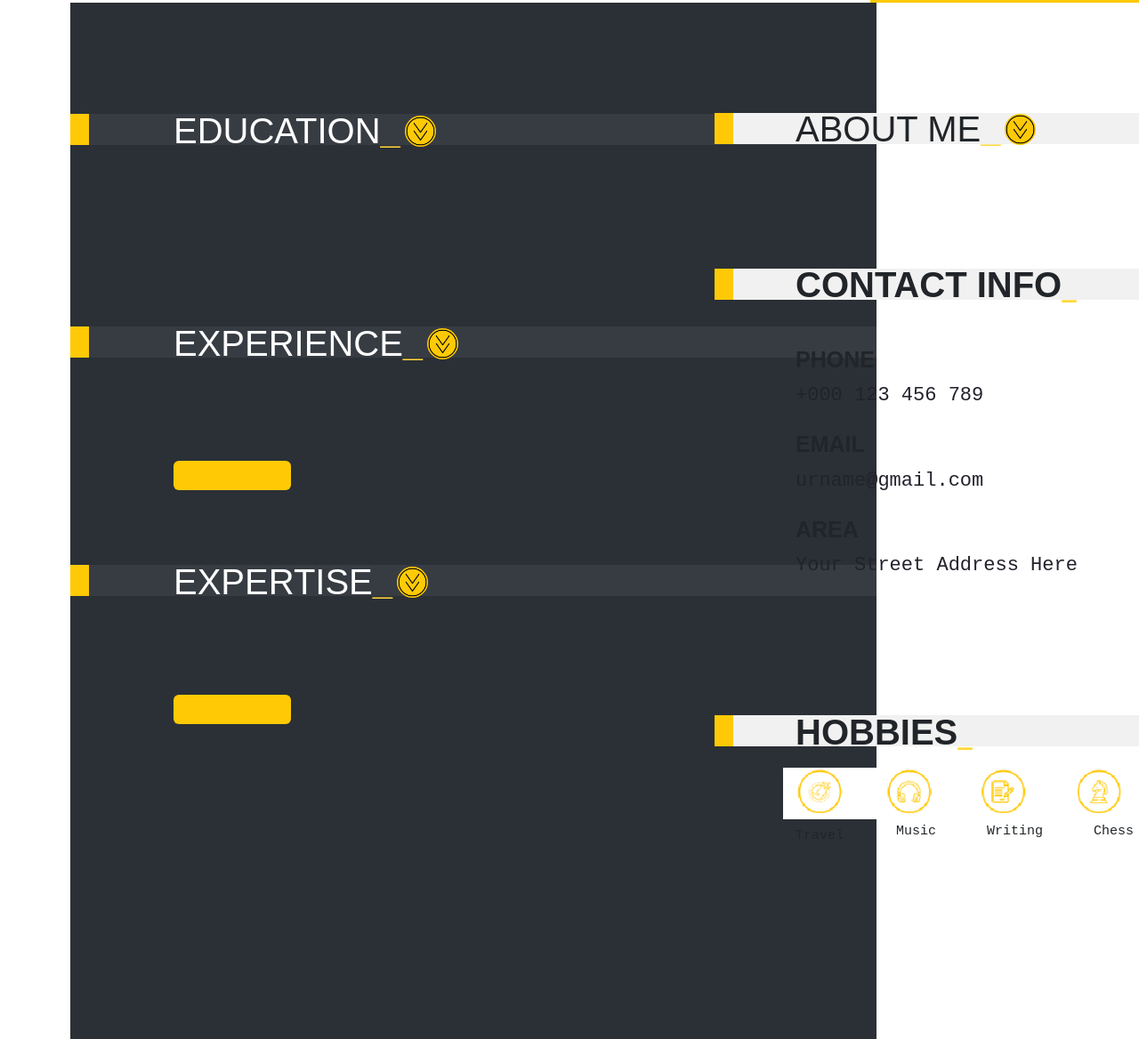
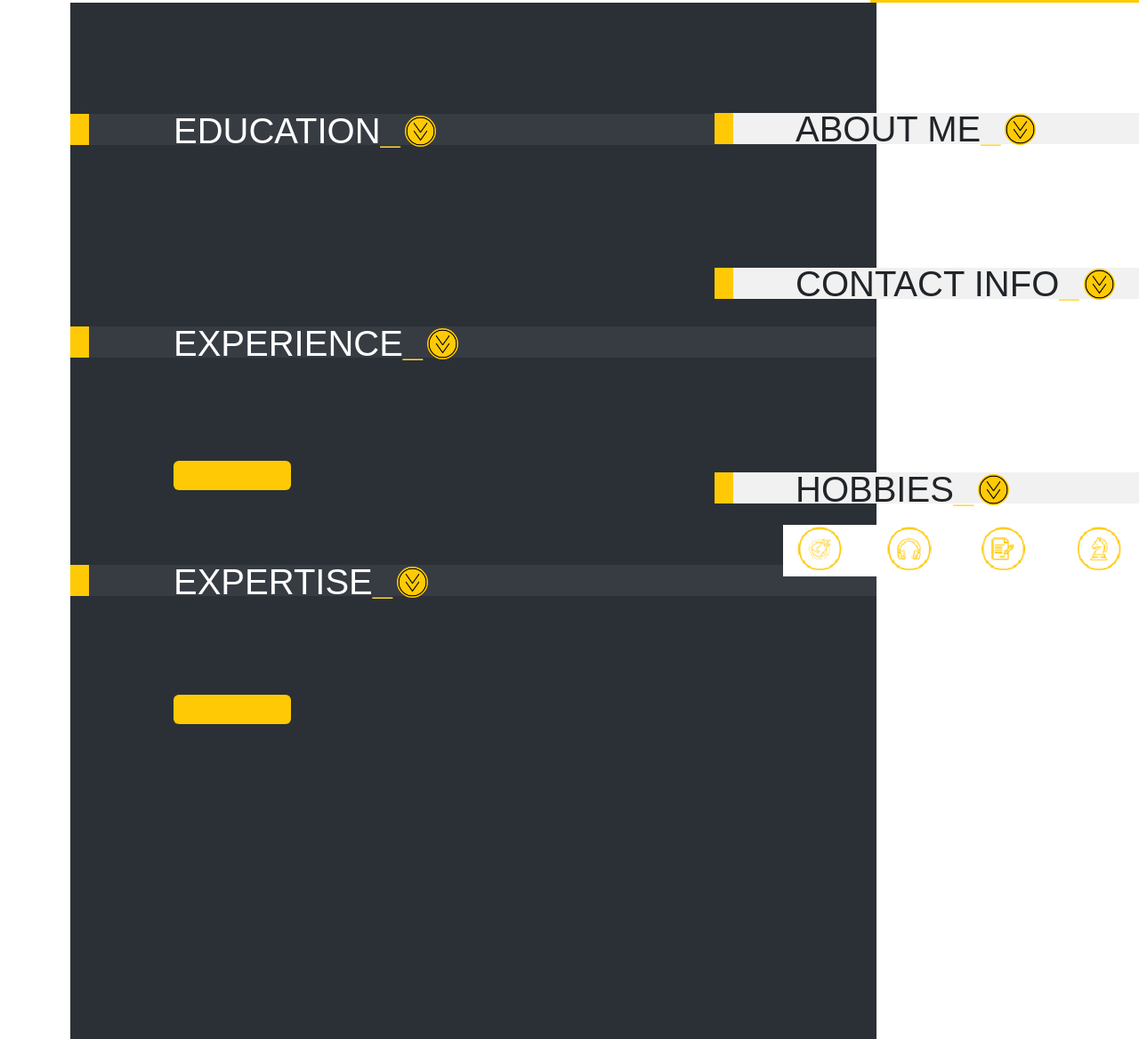
Before and after one commit to MarianaKlochnyk/pm-23-10, a website: page app/index.html in a window 1280 px wide. Shown: the part 597-1765 px from the top of the page at 89% size. Drawn offline with nearby package versions, Linux system fonts and the light colour scheme; files that its build step writes are made by us from their sources.

Commit message:
Add js part 2

```diff
--- a/app/index.html
+++ b/app/index.html
@@ -146,7 +146,10 @@
         </div>
 
         <div class = "contact_info">
-            <h1><span class="con">CONTACT INFO</span><span class ="_5">_</span></h1>
+            <div  class="con">
+              <h1>CONTACT INFO<span class ="_5">_</span></h1>
+              <img id="toggleButton5" src="img/down-chevron.png" class="d-c5">
+            </div>
           <div class="contact_info_content">
             <div class = "mal13"></div>
             <div class = "mal14"></div>
@@ -160,7 +163,10 @@
         </div>
 
         <div class = "hobbies">
-          <h1><span class="hobi">HOBBIES</span><span class ="_6">_</span></h1>
+          <div class="hobi">
+            <h1>HOBBIES<span class ="_6">_</span></h1>
+            <img id="toggleButton6" src="img/down-chevron.png" class="d-c6">
+          </div>
           <div class = "mal15"></div>
           <div class = "mal16"></div>
           <img src="img/im.png" class="im">
--- a/app/js/script.js
+++ b/app/js/script.js
@@ -23,4 +23,6 @@
   setupToggle("toggleButton2", "exp_con", "mal3", "mal4");
   setupToggle("toggleButton3", "expertise_content");
   setupToggle("toggleButton4", "about_me_content");
+  setupToggle("toggleButton5", "contact_info_content");
+  setupToggle("toggleButton6", "hobby_content", "im");
 });
--- a/app/scss/style.scss
+++ b/app/scss/style.scss
@@ -325,7 +325,20 @@
   padding-top: 88px;
   padding-left: 77px;
 }
+.d-c5{
+  height: 35px;
+  width: auto;
+  margin-top: 7px;
+  margin-left: 5px;
+  width: 35px;
+  height: 35px;
+  background-color:#ffca05 ;
+  border-radius: 50%;
+  cursor: pointer;
+}
 .con{
+  display: flex;
+  flex-direction: row;
   font-size: 40px;
   font-family: sans-serif;
   font-weight: 550;
@@ -341,8 +354,19 @@
 }
 .hobbies{
   position: relative;
-  padding-top: 130px;
+  padding-top: 145px;
   padding-left: 77px;
+}
+.d-c6{
+  height: 35px;
+  width: auto;
+  margin-top: 7px;
+  margin-left: 5px;
+  width: 35px;
+  height: 35px;
+  background-color:#ffca05 ;
+  border-radius: 50%;
+  cursor: pointer;
 }
 .hobby_content{
   display: flex;
@@ -350,6 +374,8 @@
   font-family: sans-serif;
 }
 .hobi{
+  display: flex;
+  flex-direction: row;
   font-size: 40px;
   font-family: sans-serif;
   font-weight: 550;
```
Also changed, not shown: dist/css/style.min.css, dist/index.html, dist/js/scripts.min.js.
